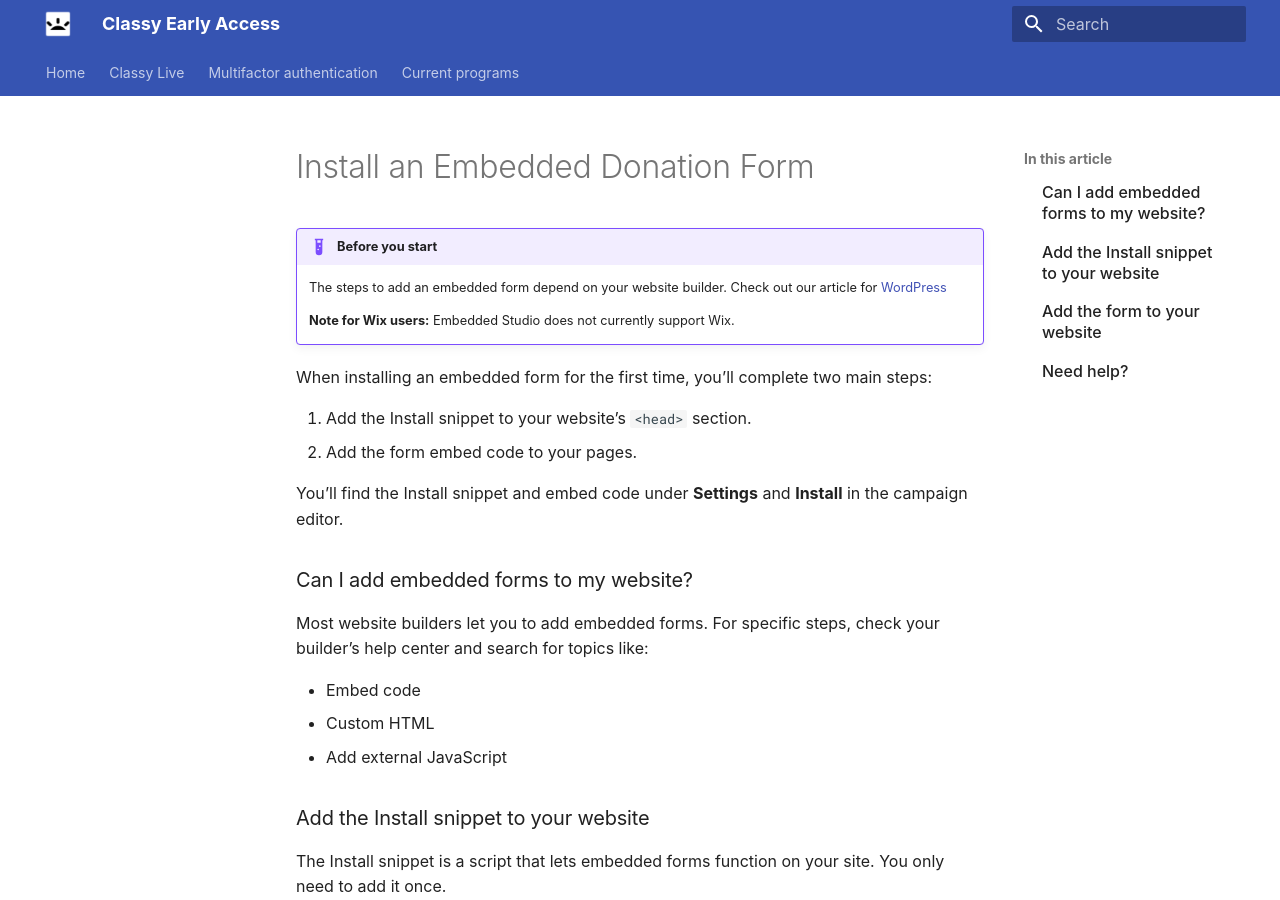
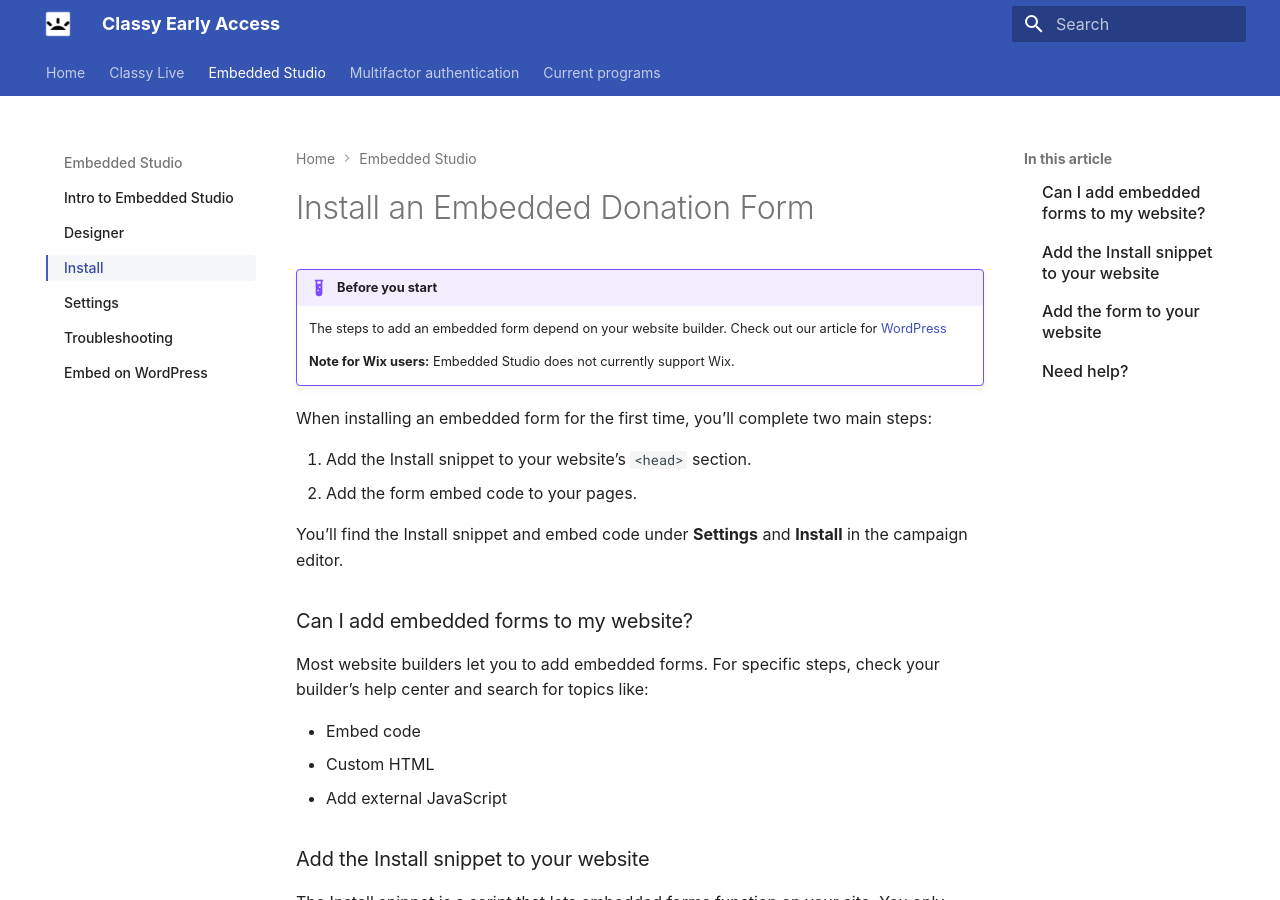
Before and after one commit to truj1ll0/mkdocs-help-center, an MkDocs documentation site: the page built from docs/embedded-studio/install-an-embedded-donation-form.md, in a window 1280 px wide and 900 px high. Built offline with MkDocs 1.6.1 and Material for MkDocs 9.7.7, drawn with Linux system fonts in a browser that asks for light colours; some web fonts are replaced; some of the changed text lies outside the part shown.

Commit message:
Add ES toc

```diff
--- a/mkdocs.yml
+++ b/mkdocs.yml
@@ -90,5 +90,12 @@
       - Mobile app: classy-live/mobile-app.md
       - Reader M2: classy-live/reader-m2.md
       - Import attendees: classy-live/import-attendees.md
+  - Embedded Studio:
+      - Intro to Embedded Studio: embedded-studio/embedded-studio.md
+      - Designer: embedded-studio/embedded-studio-designer.md
+      - Install: embedded-studio/install-an-embedded-donation-form.md
+      - Settings: embedded-studio/embedded-studio-settings.md
+      - Troubleshooting: embedded-studio/troubleshooting-embedded-campaigns.md
+      - Embed on WordPress: embedded-studio/embed-a-donation-form-on-wordpress.md
   - Multifactor authentication: multifactor-authentication.md
   - Current programs: beta-and-lighthouse/current-programs.md
```
